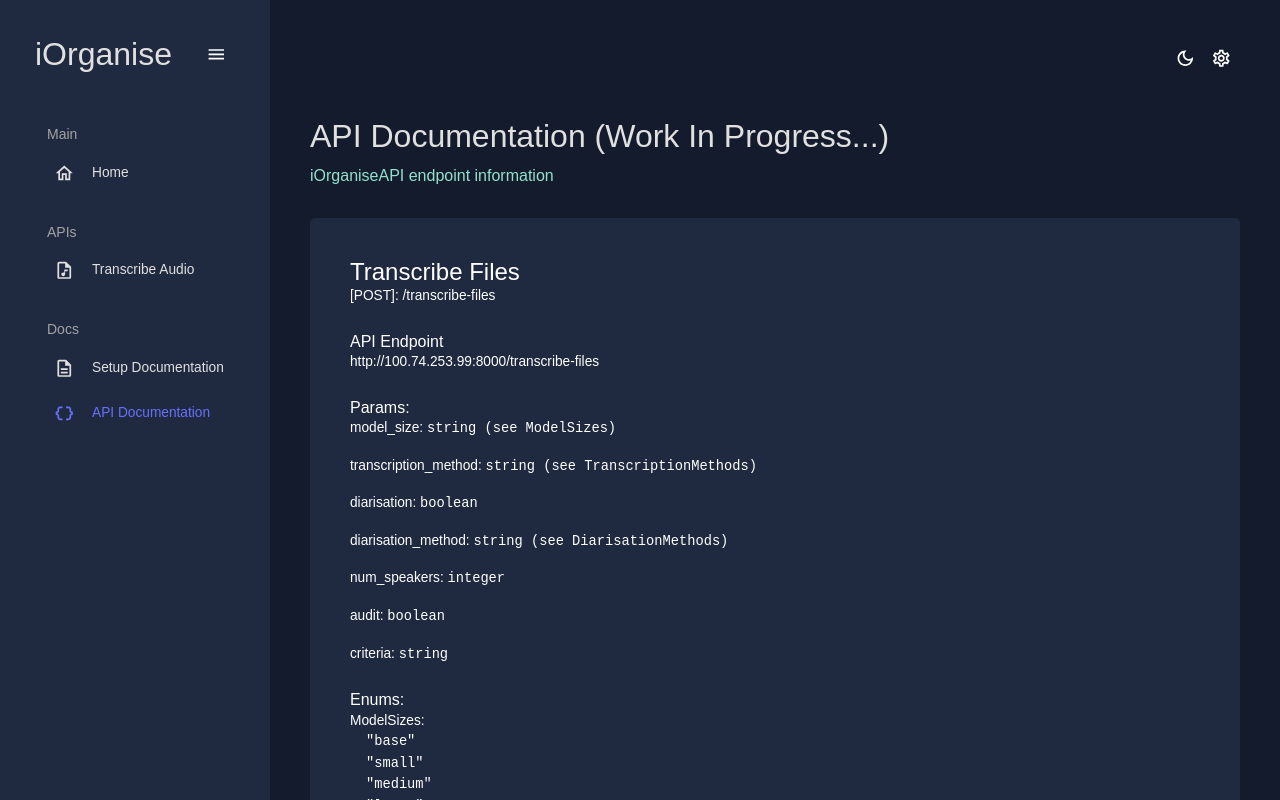
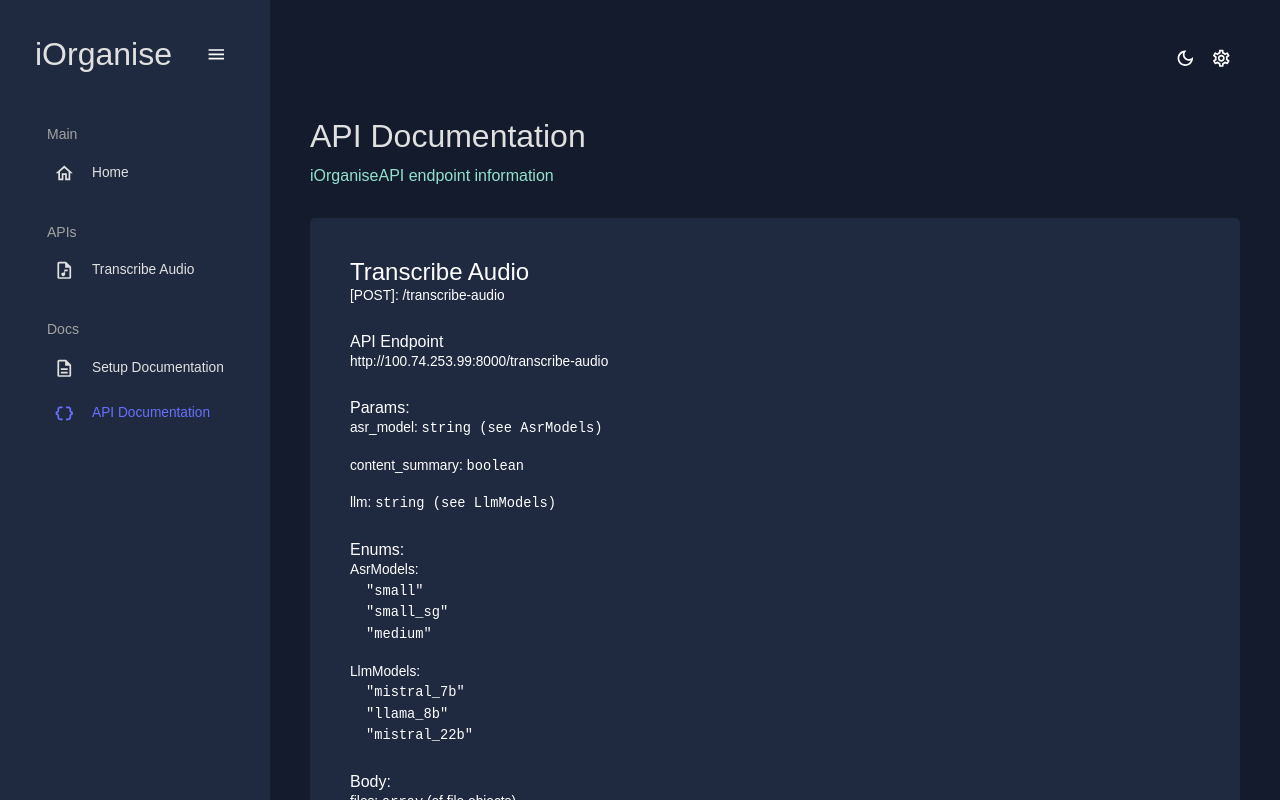
Before and after one commit to Xycone/iOrganise, a React (Vite) app in the folder iOrganiseUI/: page /apidocs in a window 1280 px wide. Built offline with nearby package versions, Linux system fonts and the light colour scheme.

Commit message:
Updated docs

```diff
--- a/iOrganiseUI/src/pages/ApiDocs.jsx
+++ b/iOrganiseUI/src/pages/ApiDocs.jsx
@@ -17,7 +17,7 @@
         flexDirection="column"
       >
         <Header
-          title="API Documentation (Work In Progress...)"
+          title="API Documentation"
           subtitle="iOrganiseAPI endpoint information"
         />
 
@@ -26,53 +26,33 @@
             <Box>
               <Box mb={3}>
                 <Typography variant="h3">
-                  Transcribe Files
+                  Transcribe Audio
                 </Typography>
                 <Typography>
-                  [POST]: /transcribe-files
+                  [POST]: /transcribe-audio
                 </Typography>
               </Box>
 
               <Box mb={3}>
                 <Typography variant="h5">API Endpoint</Typography>
-                <Typography>{import.meta.env.VITE_API_BASE_URL}transcribe-files</Typography>
+                <Typography>{import.meta.env.VITE_API_BASE_URL}transcribe-audio</Typography>
               </Box>
 
               <Box mb={3}>
                 <Typography variant="h5">Params:</Typography>
                 <Box mb={2}>
                   <Typography>
-                    model_size: <code>string (see ModelSizes)</code>
+                    asr_model: <code>string (see AsrModels)</code>
                   </Typography>
                 </Box>
                 <Box mb={2}>
                   <Typography>
-                    transcription_method: <code>string (see TranscriptionMethods)</code>
+                    content_summary: <code>boolean</code>
                   </Typography>
                 </Box>
                 <Box mb={2}>
                   <Typography>
-                    diarisation: <code>boolean</code>
-                  </Typography>
-                </Box>
-                <Box mb={2}>
-                  <Typography>
-                    diarisation_method: <code>string (see DiarisationMethods)</code>
-                  </Typography>
-                </Box>
-                <Box mb={2}>
-                  <Typography>
-                    num_speakers: <code>integer</code>
-                  </Typography>
-                </Box>
-                <Box mb={2}>
-                  <Typography>
-                    audit: <code>boolean</code>
-                  </Typography>
-                </Box>
-                <Box mb={2}>
-                  <Typography>
-                    criteria: <code>string</code>
+                    llm: <code>string (see LlmModels)</code>
                   </Typography>
                 </Box>
               </Box>
@@ -80,28 +60,20 @@
               <Box mb={3}>
                 <Typography variant="h5">Enums:</Typography>
                 <Box mb={2}>
-                  <Typography>ModelSizes:</Typography>
+                  <Typography>AsrModels:</Typography>
                   <Box ml={2}>
-                    <Typography><code>"base"</code></Typography>
                     <Typography><code>"small"</code></Typography>
+                    <Typography><code>"small_sg"</code></Typography>
                     <Typography><code>"medium"</code></Typography>
-                    <Typography><code>"large"</code></Typography>
                   </Box>
                 </Box>
 
                 <Box mb={2}>
-                  <Typography>TranscriptionMethods:</Typography>
+                  <Typography>LlmModels:</Typography>
                   <Box ml={2}>
-                    <Typography><code>"whisper"</code></Typography>
-                    <Typography><code>"whisperX"</code></Typography>
-                  </Box>
-                </Box>
-
-                <Box>
-                  <Typography>DiarisationMethods:</Typography>
-                  <Box ml={2}>
-                    <Typography><code>"clustering"</code></Typography>
-                    <Typography><code>"whisperX_pipeline"</code></Typography>
+                    <Typography><code>"mistral_7b"</code></Typography>
+                    <Typography><code>"llama_8b"</code></Typography>
+                    <Typography><code>"mistral_22b"</code></Typography>
                   </Box>
                 </Box>
               </Box>
@@ -135,11 +107,7 @@
         "speaker": "Speaker 2"
       }
     ],
-    "results": "This is the audit result from the LLM"
-  },
-  "2": {
-    "filename": "audio2.mp3",
-    "error": "Diarisation cannot be performed on stereo audio."
+    "summary": "This is the summary generated by the LLM"
   }
 }`}
                 </Typography>
@@ -172,6 +140,8 @@
               </Typography>
             </Box>
           </Box>
+
+
         </Box>
       </Box>
     </Box>
```
